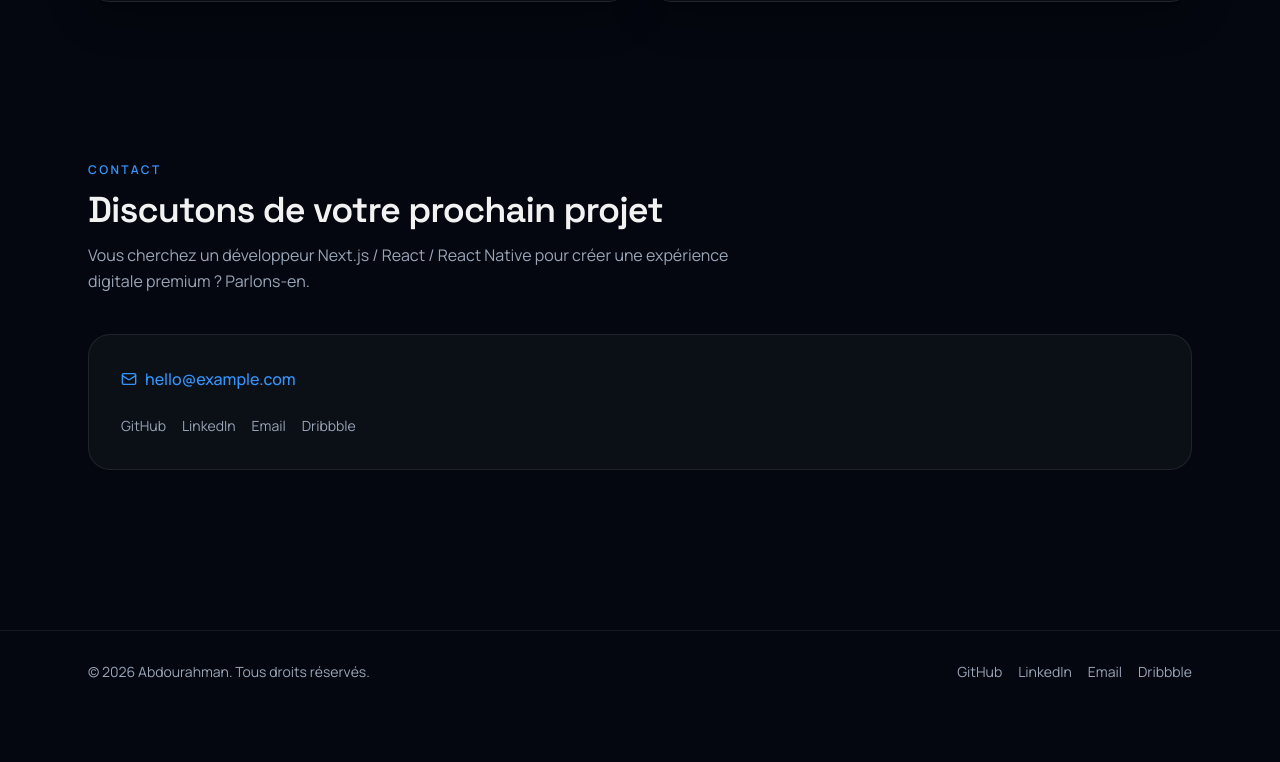
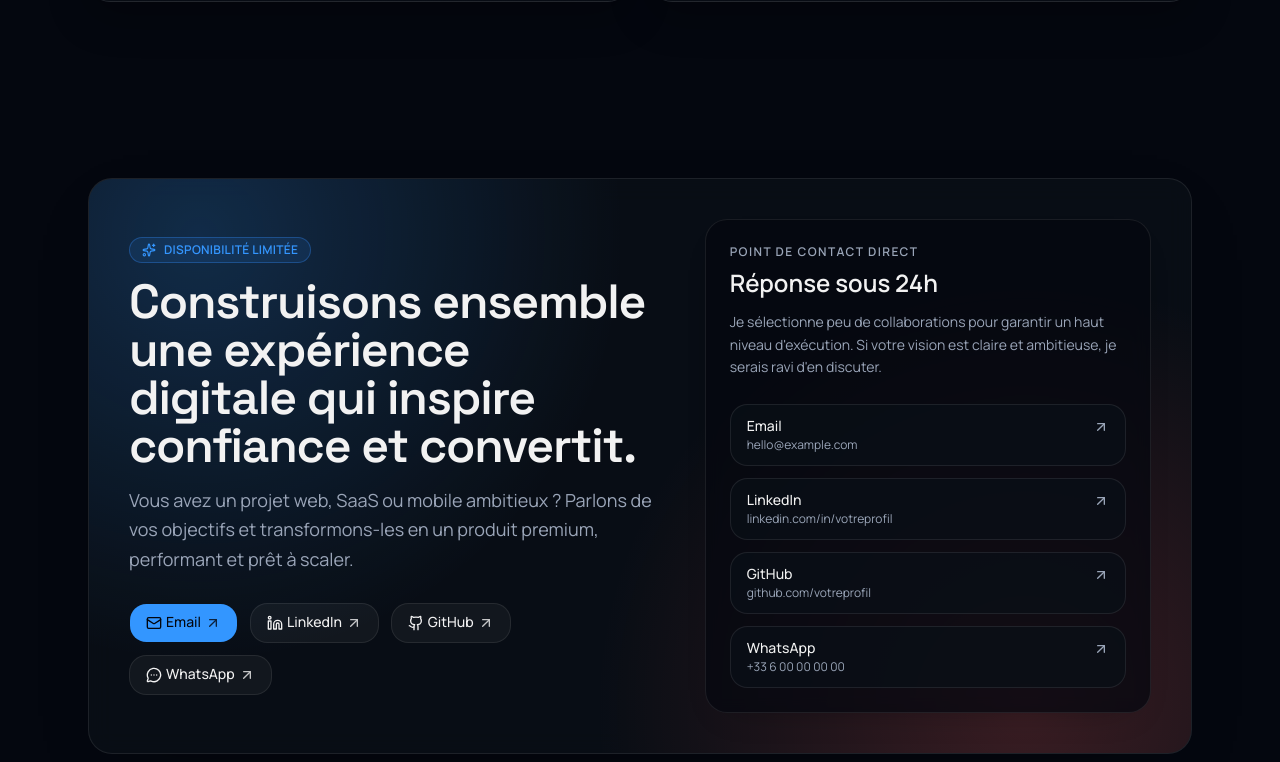
Before and after one commit to Abdourahmanmed/Abdourahman, a Next.js app: page / in a window 1280 px wide. Shown: the part 4718-5480 px from the top of the page. Before the commit the page ends 5433 px from the top, so only its background shows below. Built offline with nearby package versions, Linux system fonts and the light colour scheme.

Commit message:
feat: add premium contact section with persuasive CTA

```diff
--- a/app/page.tsx
+++ b/app/page.tsx
@@ -1,6 +1,6 @@
 import { SiteShell } from "@/components/layout/site-shell"
 import { AboutSection } from "@/components/sections/AboutSection"
-import { ContactSection } from "@/components/sections/contact-section"
+import { ContactSection } from "@/components/sections/ContactSection"
 import { HeroSection } from "@/components/sections/HeroSection"
 import { ProjectsSection } from "@/components/sections/ProjectsSection"
 import { ServicesSection } from "@/components/sections/ServicesSection"
--- /dev/null
+++ b/components/sections/ContactSection.tsx
@@ -0,0 +1,122 @@
+"use client"
+
+import { motion } from "framer-motion"
+import { ArrowUpRight, Github, Linkedin, Mail, MessageCircleMore, Sparkles } from "lucide-react"
+
+import { AnimatedSection } from "@/components/ui/animated-section"
+import { Button } from "@/components/ui/button"
+
+const contactLinks = [
+  {
+    label: "Email",
+    value: "hello@example.com",
+    href: "mailto:hello@example.com",
+    icon: Mail,
+    variant: "default" as const,
+  },
+  {
+    label: "LinkedIn",
+    value: "linkedin.com/in/votreprofil",
+    href: "https://www.linkedin.com",
+    icon: Linkedin,
+    variant: "outline" as const,
+  },
+  {
+    label: "GitHub",
+    value: "github.com/votreprofil",
+    href: "https://github.com",
+    icon: Github,
+    variant: "outline" as const,
+  },
+  {
+    label: "WhatsApp",
+    value: "+33 6 00 00 00 00",
+    href: "https://wa.me/33600000000",
+    icon: MessageCircleMore,
+    variant: "outline" as const,
+  },
+]
+
+export function ContactSection() {
+  return (
+    <AnimatedSection id="contact" className="py-18 md:py-24">
+      <div className="relative overflow-hidden rounded-3xl border border-border/70 bg-card/80 p-6 shadow-[0_22px_70px_-35px_rgb(0,0,0,0.45)] backdrop-blur-md md:p-10">
+        <div className="pointer-events-none absolute inset-0 -z-10 bg-[radial-gradient(circle_at_10%_10%,color-mix(in_oklch,var(--primary)_22%,transparent)_0%,transparent_38%),radial-gradient(circle_at_85%_92%,color-mix(in_oklch,var(--accent)_20%,transparent)_0%,transparent_40%)]" />
+
+        <div className="grid items-center gap-8 lg:grid-cols-[1.2fr_1fr] lg:gap-10">
+          <div>
+            <p className="inline-flex items-center gap-2 rounded-full border border-primary/30 bg-primary/10 px-3 py-1 text-xs font-semibold tracking-wide text-primary uppercase">
+              <Sparkles className="size-3.5" /> Disponibilité limitée
+            </p>
+
+            <h2 className="mt-4 max-w-2xl text-3xl font-semibold tracking-tight text-balance text-foreground md:text-4xl lg:text-5xl">
+              Construisons ensemble une expérience digitale qui inspire confiance et convertit.
+            </h2>
+
+            <p className="mt-4 max-w-xl text-base leading-relaxed text-muted-foreground md:text-lg">
+              Vous avez un projet web, SaaS ou mobile ambitieux ? Parlons de vos objectifs et transformons-les
+              en un produit premium, performant et prêt à scaler.
+            </p>
+
+            <div className="mt-7 flex flex-wrap gap-3">
+              {contactLinks.map((link, index) => {
+                const Icon = link.icon
+
+                return (
+                  <motion.div
+                    key={link.label}
+                    initial={{ opacity: 0, y: 12 }}
+                    whileInView={{ opacity: 1, y: 0 }}
+                    viewport={{ once: true, amount: 0.35 }}
+                    transition={{ duration: 0.35, ease: "easeOut", delay: index * 0.08 }}
+                  >
+                    <Button asChild size="lg" variant={link.variant} className="h-10 rounded-xl px-4 text-sm">
+                      <a href={link.href} target="_blank" rel="noreferrer" aria-label={`Me contacter via ${link.label}`}>
+                        <Icon className="size-4" />
+                        {link.label}
+                        <ArrowUpRight className="size-4 opacity-80 transition-transform group-hover/button:translate-x-0.5 group-hover/button:-translate-y-0.5" />
+                      </a>
+                    </Button>
+                  </motion.div>
+                )
+              })}
+            </div>
+          </div>
+
+          <motion.aside
+            initial={{ opacity: 0, scale: 0.98, y: 16 }}
+            whileInView={{ opacity: 1, scale: 1, y: 0 }}
+            viewport={{ once: true, amount: 0.3 }}
+            transition={{ duration: 0.5, ease: "easeOut" }}
+            className="rounded-2xl border border-border/70 bg-background/75 p-5 shadow-[0_14px_35px_-25px_rgb(0,0,0,0.45)] backdrop-blur-sm md:p-6"
+          >
+            <p className="text-xs font-semibold tracking-[0.12em] text-muted-foreground uppercase">Point de contact direct</p>
+            <p className="mt-2 text-xl font-semibold text-foreground md:text-2xl">Réponse sous 24h</p>
+            <p className="mt-3 text-sm leading-relaxed text-muted-foreground">
+              Je sélectionne peu de collaborations pour garantir un haut niveau d&apos;exécution. Si votre vision est
+              claire et ambitieuse, je serais ravi d&apos;en discuter.
+            </p>
+
+            <div className="mt-6 space-y-3">
+              {contactLinks.map((link) => (
+                <a
+                  key={`${link.label}-detail`}
+                  href={link.href}
+                  target="_blank"
+                  rel="noreferrer"
+                  className="group flex items-start justify-between rounded-xl border border-border/70 bg-card/70 px-4 py-3 transition-colors hover:border-primary/40 hover:bg-primary/5"
+                >
+                  <div>
+                    <p className="text-sm font-medium text-foreground">{link.label}</p>
+                    <p className="text-xs text-muted-foreground">{link.value}</p>
+                  </div>
+                  <ArrowUpRight className="mt-0.5 size-4 text-muted-foreground transition-transform group-hover:translate-x-0.5 group-hover:-translate-y-0.5 group-hover:text-primary" />
+                </a>
+              ))}
+            </div>
+          </motion.aside>
+        </div>
+      </div>
+    </AnimatedSection>
+  )
+}
```
